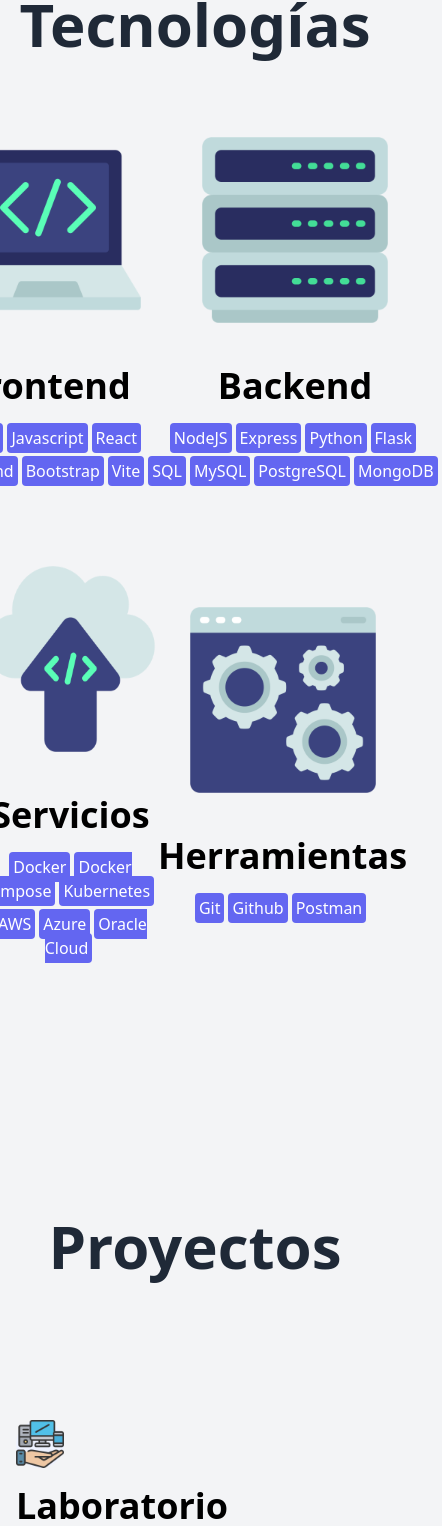
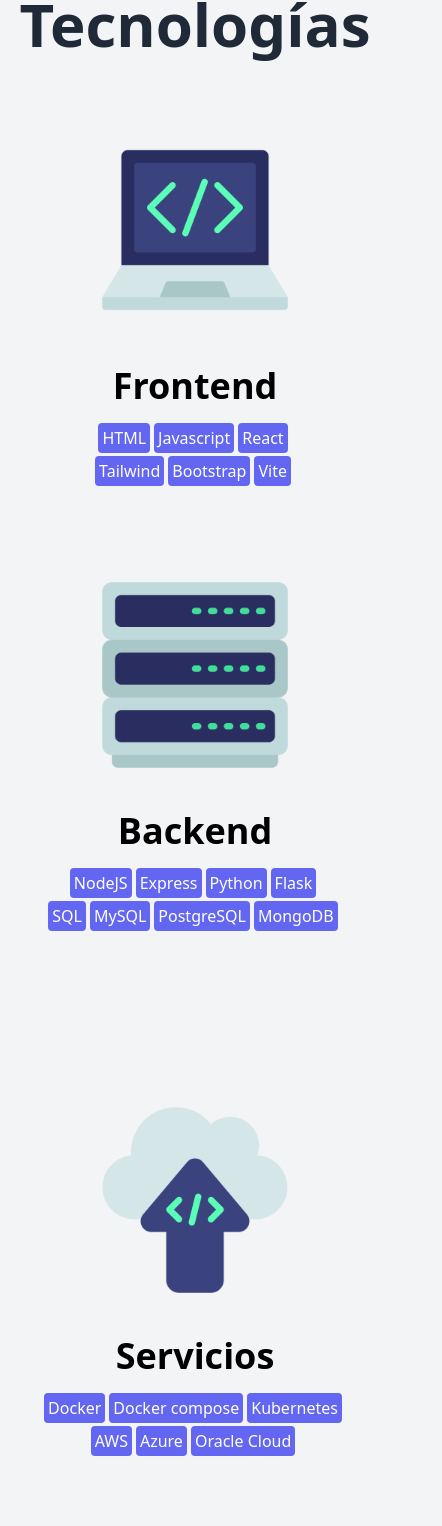
Before and after one commit to SebastianRiquelmeM/portafolio, a React (Vite) app: page / in a window 390 px wide. Shown: the part 1728-3254 px from the top of the page, 442 px wide, since content can reach past the window. Built offline with nearby package versions, Linux system fonts and the light colour scheme.

Commit message:
Falta mejorar responsividad, diseño smartphone de tecnologías corregido, recordar el diseño en tablets

```diff
--- a/src/components/Technologies.jsx
+++ b/src/components/Technologies.jsx
@@ -12,8 +12,8 @@
 				Tecnologías
 			</h1>
 
-			<div className="flex flex-row items-center justify-center mb-20">
-				<div className="md:w-1/4 w-full text-center">
+			<div className="flex flex-wrap justify-center mb-20">
+				<div className="md:w-1/4 w-full text-center mb-24 md:mb-0">
 					<img className="mx-auto h-48 mb-10" src={frontIMG}></img>
 					<h2 className="text-4xl mb-5 font-bold">Frontend</h2>
                          <div>
@@ -28,7 +28,7 @@
                               <span className="bg-indigo-500 p-1 rounded text-white mr-1">Vite</span>
                          </div>
 				</div>
-				<div className="md:w-1/4 w-full text-center">
+				<div className="md:w-1/4 w-full text-center mb-24 md:mb-0">
 					<img className="mx-auto h-48 mb-10" src={serverIMG}></img>
 					<h2 className="text-4xl mb-5 font-bold">Backend</h2>
                          <div>
@@ -46,8 +46,8 @@
                          </div>
 				</div>
 			</div>
-			<div className="flex flex-row items-center justify-center">
-				<div className="md:w-1/4 w-full text-center">
+			<div className="flex flex-wrap justify-center">
+				<div className="md:w-1/4 w-full text-center mb-24 md:mb-0">
 					<img className="mx-auto h-48 mb-10" src={servicesIMG}></img>
 					<h2 className="text-4xl mb-5 font-bold">Servicios</h2>
                          <div>
@@ -62,7 +62,7 @@
                               <span className="bg-indigo-500 p-1 rounded text-white mr-1">Oracle Cloud</span>
                          </div>
 				</div>
-				<div className="md:w-1/4 w-full text-center">
+				<div className="md:w-1/4 w-full text-center mb-24 md:mb-0">
 					<img className="mx-auto h-48 mb-10" src={toolsIMG}></img>
 					<h2 className="text-4xl mb-5 font-bold">Herramientas</h2>
                          <div>
@@ -70,12 +70,6 @@
                               <span className="bg-indigo-500 p-1 rounded text-white mr-1">Github</span>
                               <span className="bg-indigo-500 p-1 rounded text-white mr-1">Postman</span>
                          </div>
-{/*                          <br></br>
-                         <div style={{marginTop: "-15px"}}>
-                              <span className="bg-indigo-500 p-1 rounded text-white mr-1">Flask</span>
-                              <span className="bg-indigo-500 p-1 rounded text-white mr-1">Bootstrap</span>
-                              <span className="bg-indigo-500 p-1 rounded text-white mr-1">Vite</span>
-                         </div> */}
 				</div>
 			</div>
 		</div>
```
